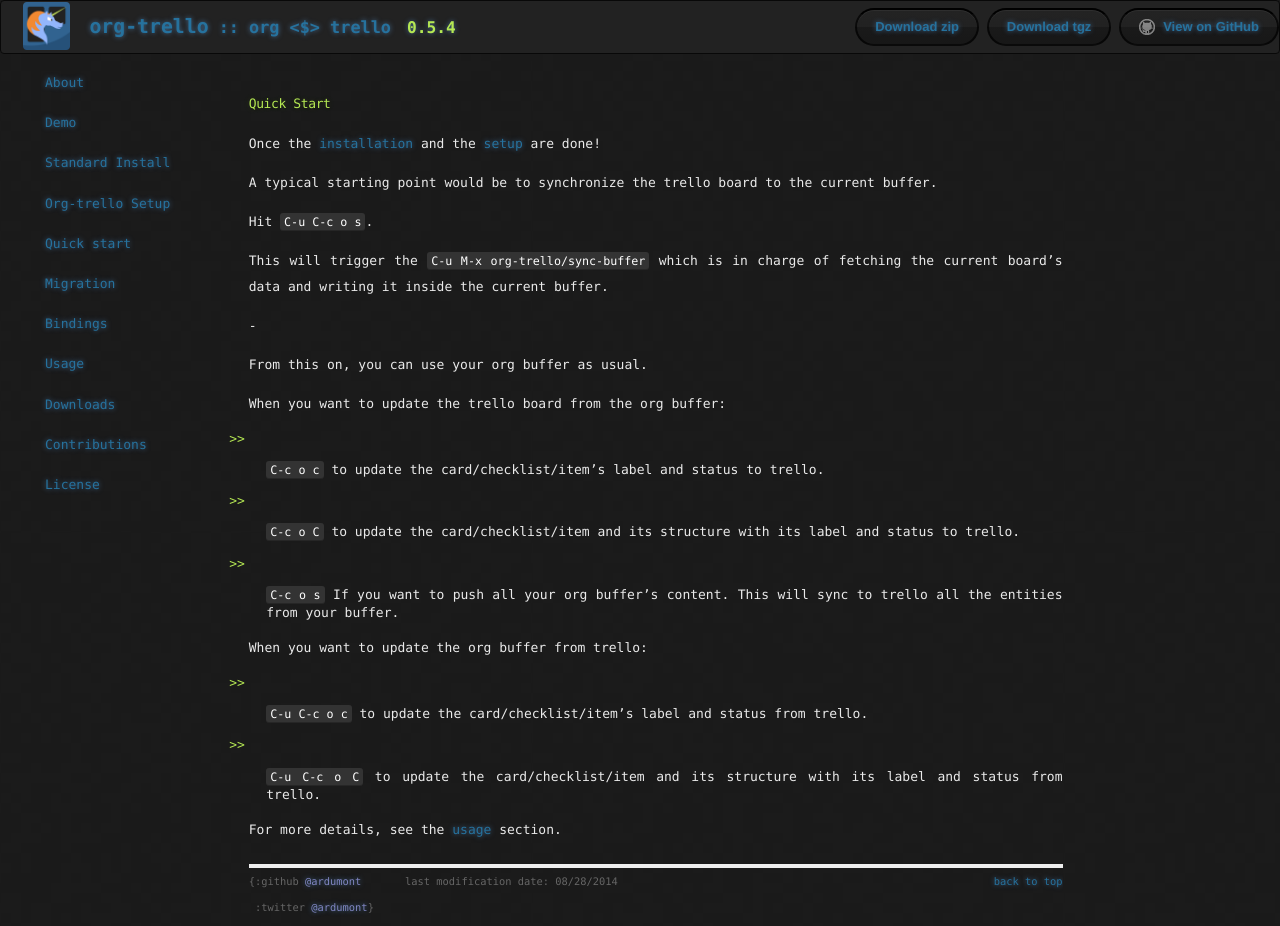
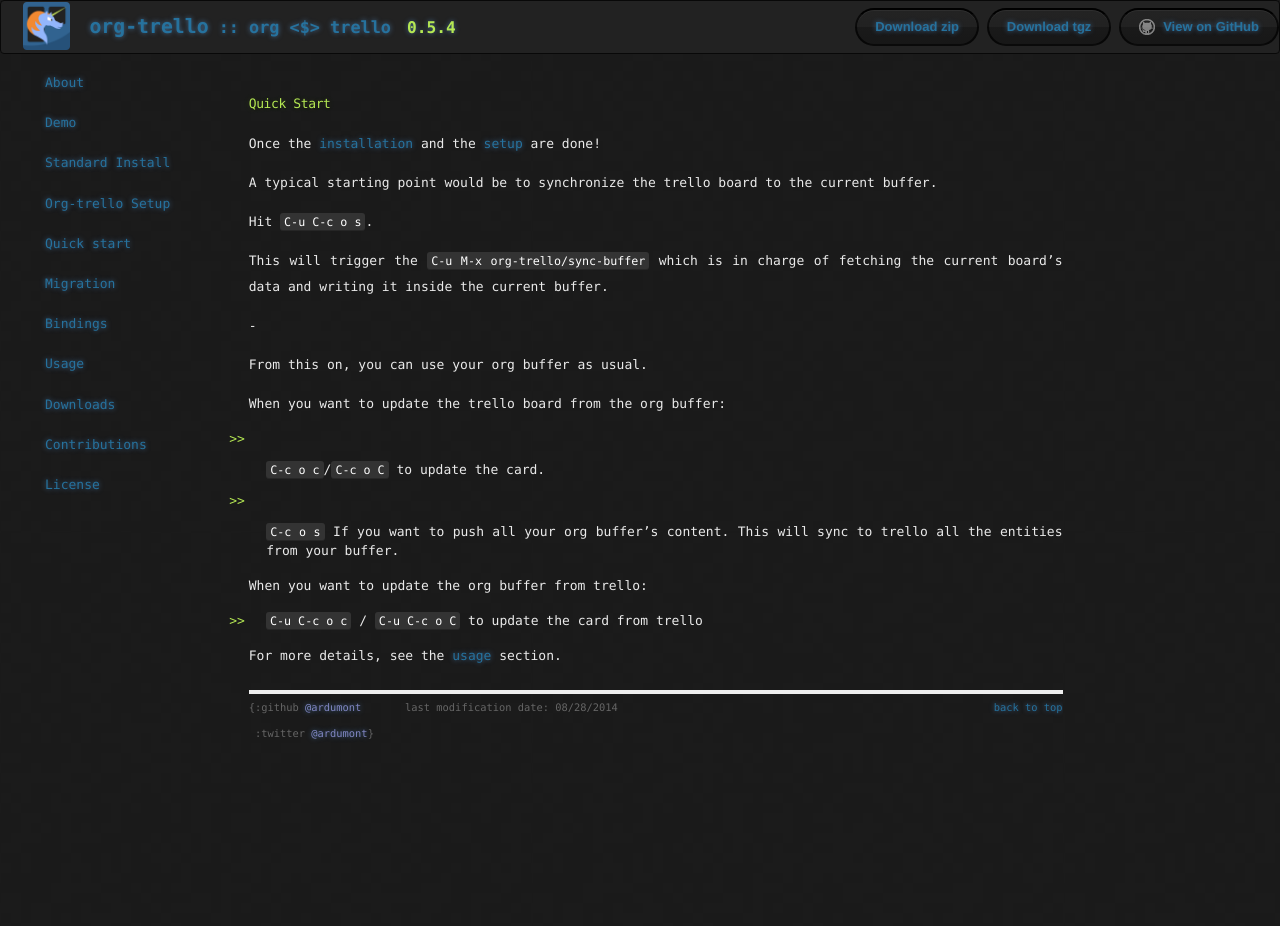
Before and after one commit to org-trello/org-trello.github.io, a Jekyll site: the page built from quick-start.md, in a window 1280 px wide. Built offline with Jekyll 4.4.1, drawn with Linux system fonts in a browser that asks for light colours; nearby versions of some CDN libraries; library files that are not in the unit come from our copies; Markdown is read by kramdown in place of the engine named in the settings; after the commit the page ends 900 px from its top, so only the background shows below that.

Commit message:
Adapt the use case

```diff
--- a/quick-start.md
+++ b/quick-start.md
@@ -18,17 +18,12 @@ From this on, you can use your org buffer as usual.
 
 When you want to update the trello board from the org buffer:
 
-- <kbd>C-c o c</kbd> to update the card/checklist/item's label and status to trello.
-
-- <kbd>C-c o C</kbd> to update the card/checklist/item and its structure with its label and status to trello.
+- <kbd>C-c o c</kbd>/<kbd>C-c o C</kbd> to update the card.
 
 - <kbd>C-c o s</kbd> If you want to push all your org buffer's content. This will sync to trello all the entities from your buffer.
 
 When you want to update the org buffer from trello:
 
-- <kbd>C-u C-c o c</kbd> to update the card/checklist/item's label and status from trello.
-
-- <kbd>C-u C-c o C</kbd> to update the card/checklist/item and its structure with its label and status from trello.
-
+- <kbd>C-u C-c o c</kbd> / <kbd>C-u C-c o C</kbd> to update the card from trello
 
 For more details, see the [usage](/usage.html) section.
```
